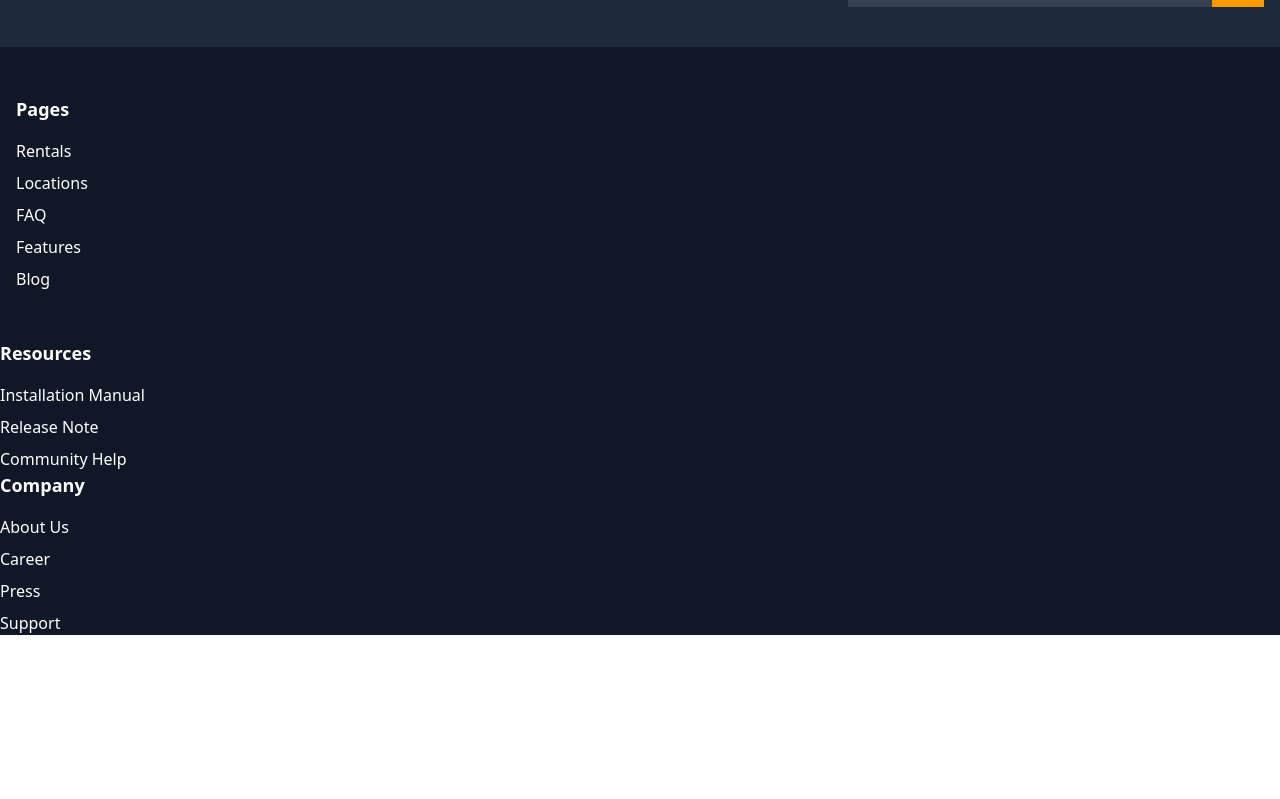
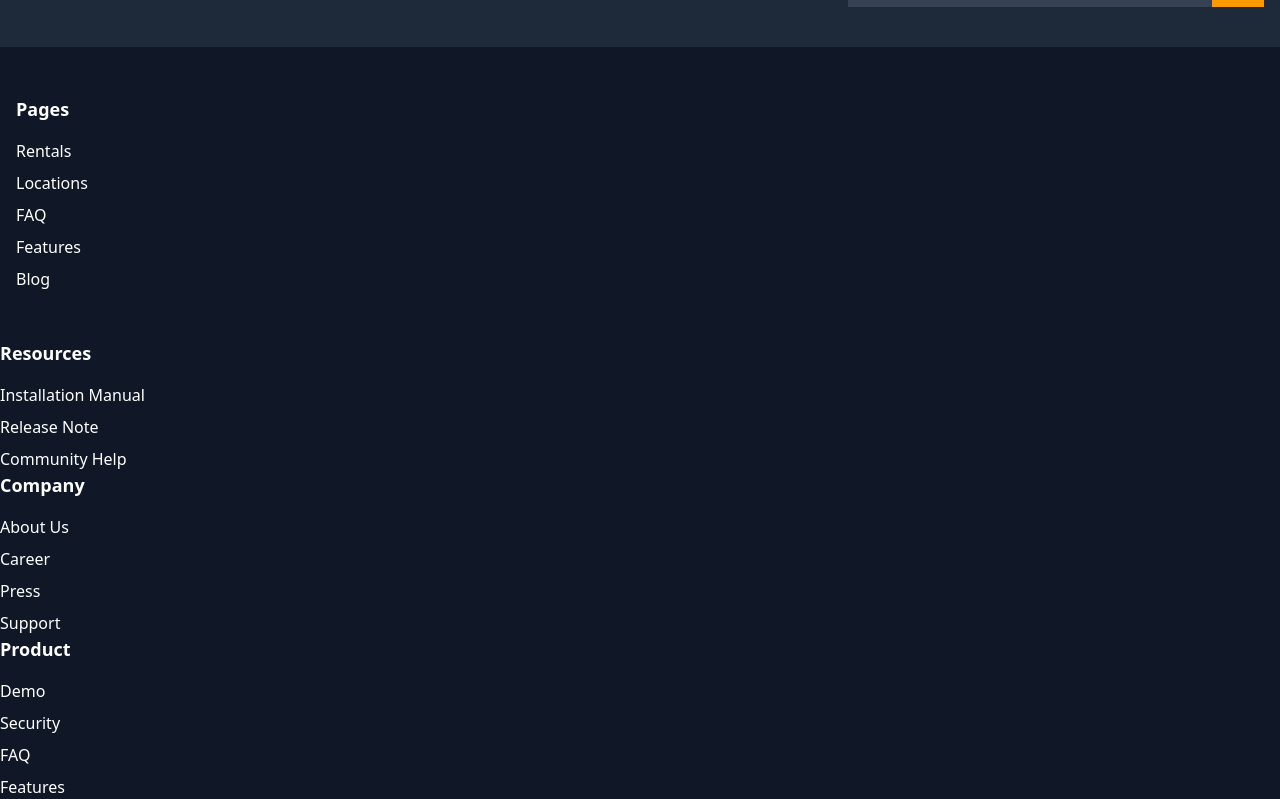
Before and after one commit to MaskINB/Car-Rental-web, a Next.js app: page / in a window 1280 px wide. Shown: the part 4856-5655 px from the top of the page. Before the commit the page ends 5491 px from the top, so only its background shows below. Built offline with nearby package versions, Linux system fonts and the light colour scheme; data requests are answered from the project's data file.

Commit message:
product Column Added

```diff
--- a/src/app/components/Footer/footer.jsx
+++ b/src/app/components/Footer/footer.jsx
@@ -65,6 +65,19 @@ function Footer() {
             </ul>
           </div>
 
+          {/* Product Column */}
+          <div>
+            <h4 className="text-lg font-semibold mb-4">Product</h4>
+            <ul className="space-y-2">
+              <li><Link href="/demo" className="hover:text-amber-500">Demo</Link></li>
+              <li><Link href="/security" className="hover:text-amber-500">Security</Link></li>
+              <li><Link href="/faq" className="hover:text-amber-500">FAQ</Link></li>
+              <li><Link href="/features" className="hover:text-amber-500">Features</Link></li>
+            </ul>
+          </div>
+
+
+
     </footer>
   )
 }
```
